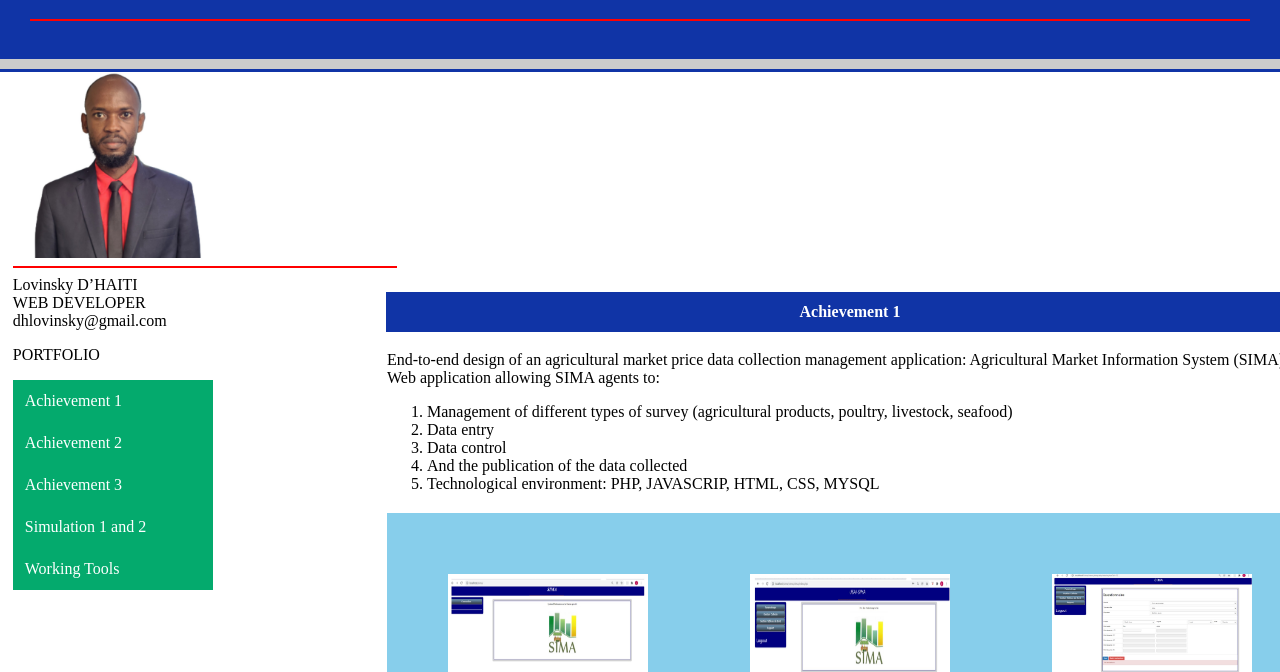
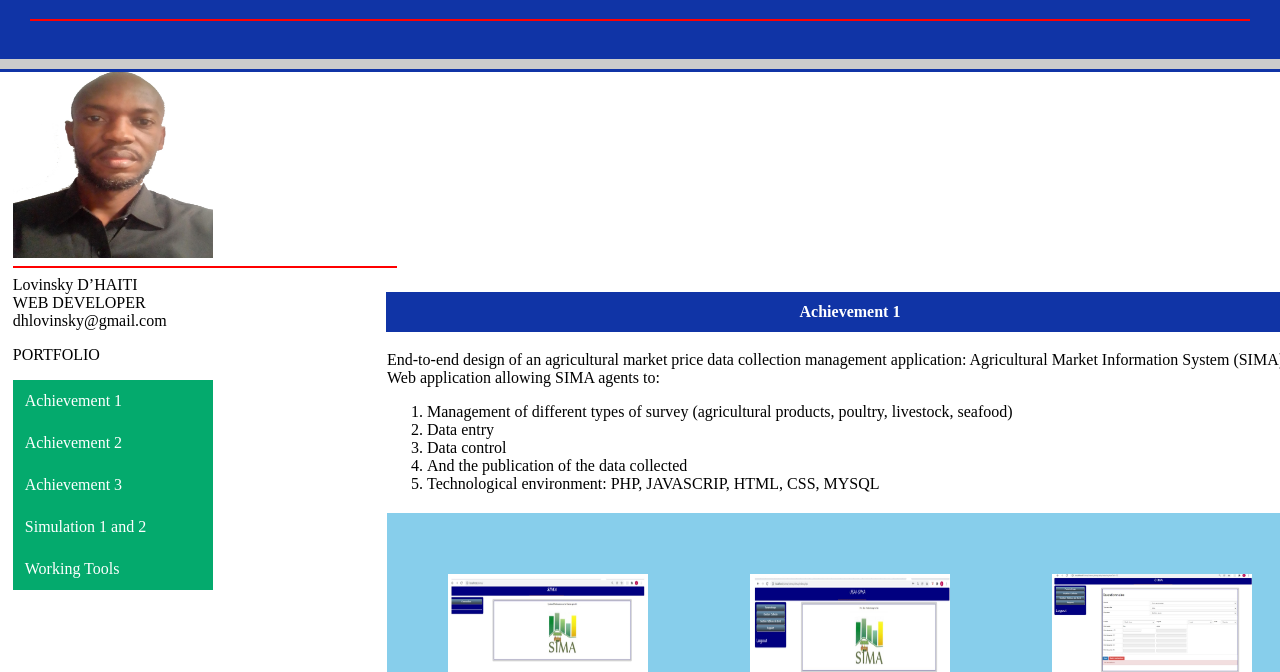
Before and after one commit to craloveh/myportfolio, a plain HTML site: page index.html in a window 1280 px wide. Shown: the part 128-800 px from the top of the page. Drawn offline with Linux system fonts and the light colour scheme.

Commit message:
Update index.html

```diff
--- a/index.html
+++ b/index.html
@@ -45,7 +45,7 @@
 				<br><br>
 				<div id="nav_photo">
 
-				 <img src="./images/picture_1.jpg" alt="" width="200" height="200">
+				 <img src="./images/picture_11.jpg" alt="" width="200" height="200">
 
 				 </div>
 				 <hr>
```
